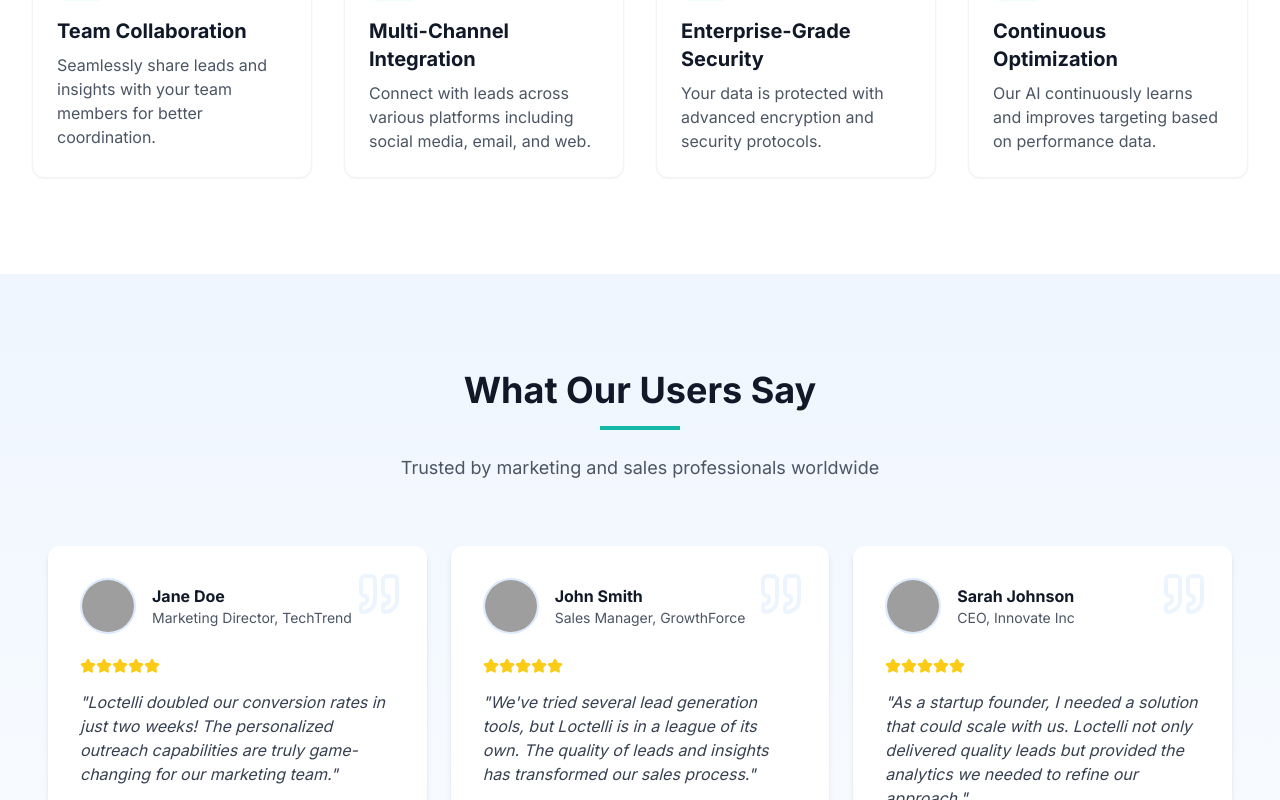
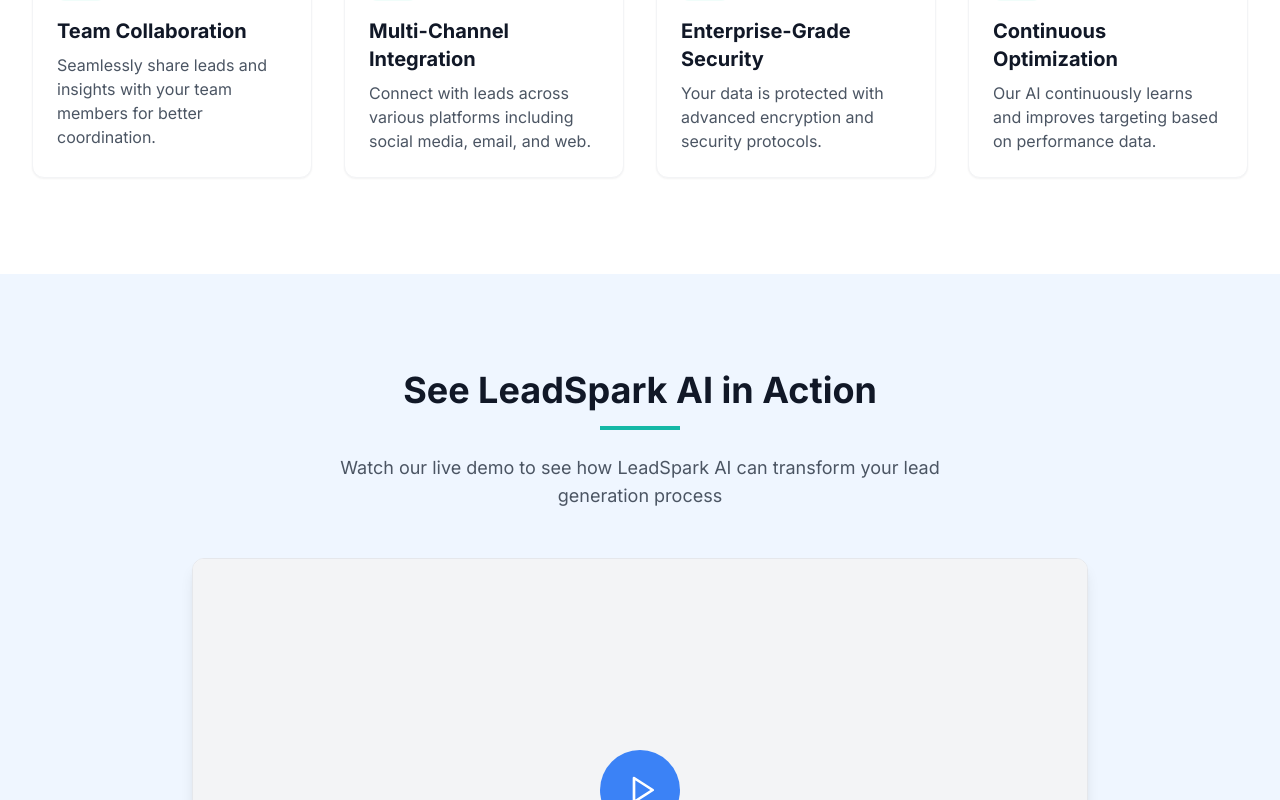
Before and after one commit to KennethAtchon/Loctelli, a Next.js app in the folder my-app/: page / in a window 1280 px wide. Shown: the part 2000-2800 px from the top of the page. Built offline with nearby package versions, Linux system fonts and the light colour scheme; grey boxes are pictures that could not be loaded.

Commit message:
adding video section

```diff
--- a/my-app/app/page.tsx
+++ b/my-app/app/page.tsx
@@ -3,6 +3,7 @@ import { HowItWorks } from "@/components/how-it-works";
 import { FeaturesSection } from "@/components/features-section";
 import { Testimonials } from "@/components/testimonials";
 import { PricingSection } from "@/components/pricing-section";
+import { DemoSection } from "@/components/demo-section";
 import { ContactSection } from "@/components/contact-section";
 import { Footer } from "@/components/footer";
 import { Navigation } from "@/components/navigation";
@@ -15,8 +16,9 @@ export default function Home() {
         <HeroSection />
         <HowItWorks />
         <FeaturesSection />
-        <Testimonials />
-        <PricingSection />
+        <DemoSection />
+        {/* <Testimonials />
+        <PricingSection /> */}
         <ContactSection />
       </main>
       <Footer />
--- /dev/null
+++ b/my-app/components/demo-section.tsx
@@ -0,0 +1,81 @@
+"use client"
+
+import { useRef } from "react"
+import { motion, useInView } from "framer-motion"
+import { Play, ChevronRight } from "lucide-react"
+import { Button } from "@/components/ui/button"
+
+export function DemoSection() {
+  const ref = useRef<HTMLDivElement>(null)
+  const isInView = useInView(ref, { once: true, margin: "-100px" })
+
+  return (
+    <section id="demo" className="py-24 bg-blue-50" ref={ref}>
+      <div className="container">
+        <div className="text-center mb-12">
+          <motion.h2
+            className="text-3xl md:text-4xl font-bold text-gray-900 mb-4"
+            initial={{ opacity: 0, y: 20 }}
+            animate={isInView ? { opacity: 1, y: 0 } : { opacity: 0, y: 20 }}
+            transition={{ duration: 0.5 }}
+          >
+            See LeadSpark AI in Action
+          </motion.h2>
+          <motion.div
+            className="w-20 h-1 bg-teal-500 mx-auto mb-6"
+            initial={{ opacity: 0, width: 0 }}
+            animate={isInView ? { opacity: 1, width: 80 } : { opacity: 0, width: 0 }}
+            transition={{ duration: 0.5, delay: 0.2 }}
+          />
+          <motion.p
+            className="text-lg text-gray-600 max-w-2xl mx-auto"
+            initial={{ opacity: 0 }}
+            animate={isInView ? { opacity: 1 } : { opacity: 0 }}
+            transition={{ duration: 0.5, delay: 0.3 }}
+          >
+            Watch our live demo to see how LeadSpark AI can transform your lead generation process
+          </motion.p>
+        </div>
+
+        <motion.div
+          className="max-w-4xl mx-auto"
+          initial={{ opacity: 0, y: 30 }}
+          animate={isInView ? { opacity: 1, y: 0 } : { opacity: 0, y: 30 }}
+          transition={{ duration: 0.6, delay: 0.2 }}
+        >
+          <div className="relative aspect-video bg-white rounded-xl shadow-lg overflow-hidden border border-gray-200">
+            {/* Video Placeholder - Replace with actual video embed code when ready */}
+            <div className="absolute inset-0 flex items-center justify-center bg-gray-100">
+              <div className="text-center">
+                <div className="w-20 h-20 bg-blue-500 rounded-full flex items-center justify-center mx-auto mb-4 cursor-pointer hover:bg-blue-600 transition-colors">
+                  <Play className="w-8 h-8 text-white ml-1" />
+                </div>
+                <p className="text-gray-500 font-medium">Video Demo</p>
+              </div>
+            </div>
+
+            {/* This comment shows where to add the actual video embed code */}
+            {/*
+              To embed a video, replace the div above with:
+
+              <iframe
+                src="https://www.youtube.com/embed/YOUR_VIDEO_ID"
+                title="LeadSpark AI Demo"
+                className="absolute inset-0 w-full h-full"
+                frameBorder="0"
+                allow="accelerometer; autoplay; clipboard-write; encrypted-media; gyroscope; picture-in-picture"
+                allowFullScreen
+              ></iframe>
+            */}
+          </div>
+
+          <div className="mt-8 text-center">
+            <Button className="bg-teal-500 hover:bg-teal-600 text-white px-6 py-6 text-lg rounded-full">
+              Schedule a Personalized Demo <ChevronRight className="ml-2 h-4 w-4" />
+            </Button>
+          </div>
+        </motion.div>
+      </div>
+    </section>
+  )
+}
--- a/my-app/components/hero-section.tsx
+++ b/my-app/components/hero-section.tsx
@@ -31,12 +31,12 @@ export function HeroSection() {
               >
                 Book a Demo
               </Button>
-              <Button
+              {/* <Button
                 variant="outline"
                 className="border-blue-500 text-blue-500 hover:bg-blue-50 px-8 py-6 text-lg rounded-full"
               >
                 Learn More
-              </Button>
+              </Button> */}
             </div>
           </motion.div>
 
--- a/my-app/components/navigation.tsx
+++ b/my-app/components/navigation.tsx
@@ -55,6 +55,12 @@ export function Navigation() {
             Features
           </Link>
           <Link
+            href="#demo"
+            className="font-medium text-gray-800 hover:text-blue-500 transition-colors"
+          >
+            Demo
+          </Link>
+          {/* <Link
             href="#pricing"
             className="font-medium text-gray-800 hover:text-blue-500 transition-colors"
           >
@@ -65,7 +71,7 @@ export function Navigation() {
             className="font-medium text-gray-800 hover:text-blue-500 transition-colors"
           >
             Testimonials
-          </Link>
+          </Link> */}
           <Link
             href="#contact"
             className="font-medium text-gray-800 hover:text-blue-500 transition-colors"
```
